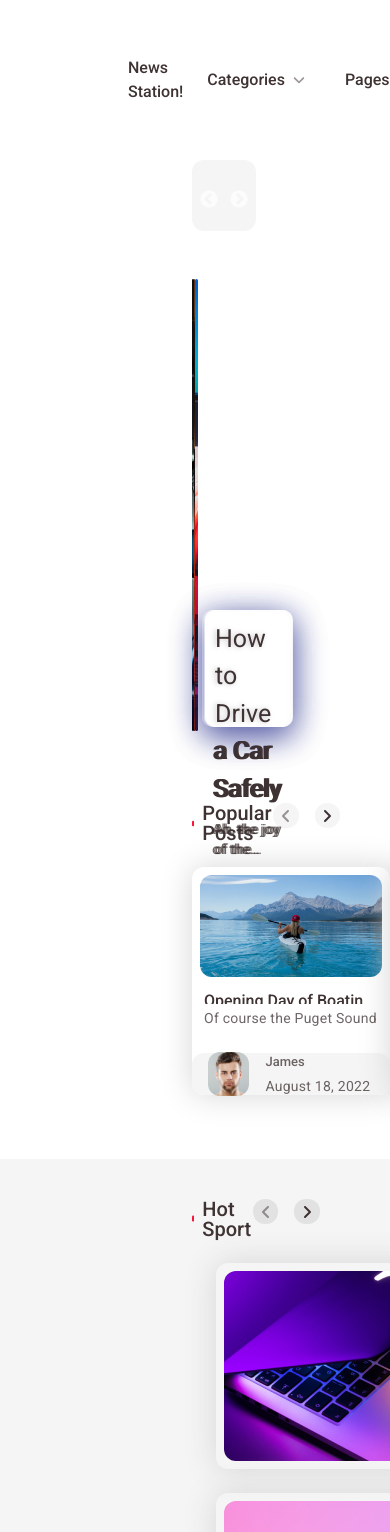
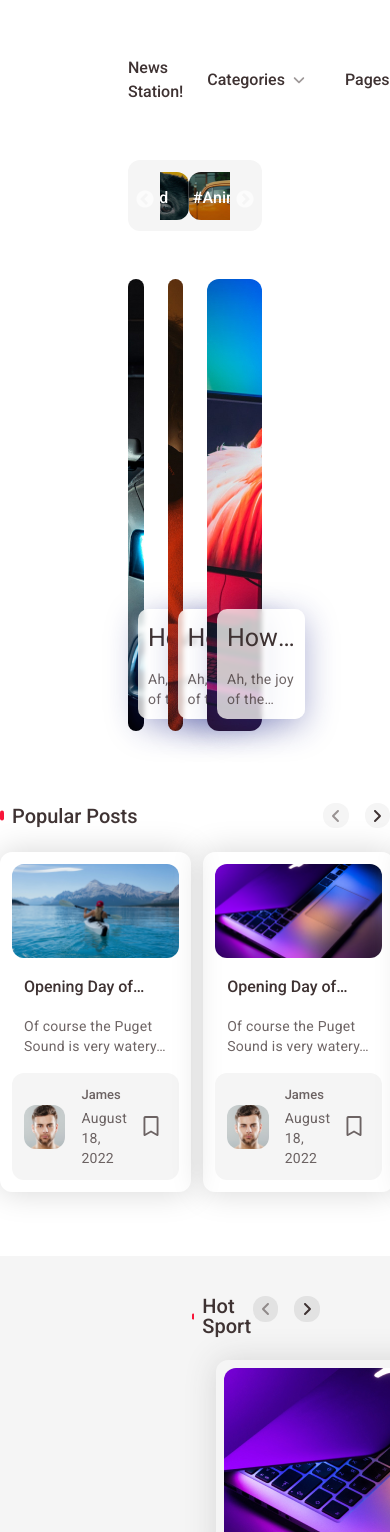
Before and after one commit to dlooz8/express-react-news-station, a React (Vite) app in the folder client/: page / in a window 390 px wide. Shown: the top 1532 px of the page. Built offline with nearby package versions, Linux system fonts and the light colour scheme.

Commit message:
udpate responsive PopPosts

```diff
--- a/client/src/components/Banner.jsx
+++ b/client/src/components/Banner.jsx
@@ -1,25 +1,25 @@
 
 function Banner() {
   return (
-    <section className='mx-48 my-12 banner'>
+    <section className='flex gap-6 justify-between mx-32 2xl:mx-48 my-12 banner'>
         <div className="banner-1 relative">
             <img className="w-[360px] h-[452px] object-cover rounded-xl" src="banner-car.jpg" alt="img" />
-            <div className="glass absolute top-[71%] bg-gray m-2.5 p-2.5 rounded-xl max-w-[339px] max-h-[117px]">
-                <h3>How to Drive a Car Safely</h3>
+            <div className="glass absolute top-[320px] bg-gray m-2.5 p-2.5 rounded-xl max-w-[339px] max-h-[117px]">
+                <h3 className="line-clamp-1">How to Drive a Car Safely</h3>
                 <p className="pt-3 line-clamp-2">Ah, the joy of the open road—it’s a good feeling. But if you’re new to driving, you may feel a little nervous about getting behind the wheel. Don’t worry. While it’s true that accidents can happen to anybody, there are things you can do to drive safely and do your best to avoid them. </p>
             </div>
         </div>
         <div className="banner-2 relative">
             <img className="w-[360px] h-[452px] object-cover rounded-xl" src="banner-music.jpg" alt="img" />
-            <div className="glass absolute top-[71%] bg-gray m-2.5 p-2.5 rounded-xl max-w-[339px] max-h-[117px]">
-                <h3>How to Drive a Car Safely</h3>
+            <div className="glass absolute top-[320px] bg-gray m-2.5 p-2.5 rounded-xl max-w-[339px] max-h-[117px]">
+                <h3 className="line-clamp-1">How to Drive a Car Safely</h3>
                 <p className="pt-3 line-clamp-2">Ah, the joy of the open road—it’s a good feeling. But if you’re new to driving, you may feel a little nervous about getting behind the wheel. Don’t worry. While it’s true that accidents can happen to anybody, there are things you can do to drive safely and do your best to avoid them. </p>
             </div>
         </div>
         <div className="banner-3 relative">
             <img className="w-[744px] h-[452px] object-cover rounded-xl" src="banner-tech.jpg" alt="img" />
-            <div className="glass absolute top-[71%] bg-gray m-2.5 p-2.5 rounded-xl max-w-[724px] max-h-[117px]">
-                <h3>How to Drive a Car Safely</h3>
+            <div className="glass absolute top-[320px] bg-gray m-2.5 p-2.5 rounded-xl max-w-[724px] max-h-[117px]">
+                <h3 className="line-clamp-1">How to Drive a Car Safely</h3>
                 <p className="pt-3 line-clamp-2">Ah, the joy of the open road—it’s a good feeling. But if you’re new to driving, you may feel a little nervous about getting behind the wheel. Don’t worry. While it’s true that accidents can happen to anybody, there are things you can do to drive safely and do your best to avoid them. </p>
             </div>
         </div>
--- a/client/src/components/Carousel.jsx
+++ b/client/src/components/Carousel.jsx
@@ -7,15 +7,37 @@ function Carousel() {
         dots: false,
         infinite: true,
         autoplay: true,
-        autoplaySpeed: 4000,
+        autoplaySpeed: 3000,
         speed: 500,
         slidesToShow: 7,
         slidesToScroll: 1,
-        nextArrow: <button type="button" className="slick-next">Next</button>
+        responsive: [
+            {
+              breakpoint: 1480,
+              settings: {
+                slidesToShow: 5,
+                slidesToScroll: 1,
+              }
+            },
+            {
+              breakpoint: 600,
+              settings: {
+                slidesToShow: 2,
+                slidesToScroll: 2,
+              }
+            },
+            {
+              breakpoint: 480,
+              settings: {
+                slidesToShow: 1,
+                slidesToScroll: 1
+              }
+            }
+          ]
       };
 
     return (
-        <div className="mx-48 bg-gray rounded-xl px-8 pb-1 pt-3  ">
+        <div className="mx-32 2xl:mx-48 bg-gray rounded-xl px-8 pb-1 pt-3  ">
             <Slider {...settings}>
                 <div className="carousel-category-card">
                     <Link to="/food">
--- a/client/src/components/PopularPosts.jsx
+++ b/client/src/components/PopularPosts.jsx
@@ -1,7 +1,7 @@
 
 function PopularPosts() {
   return (
-    <section className="mx-48">
+    <section className="xl:mx-32 2xl:mx-48">
         <div className="flex justify-between py-6">
             <div className="flex gap-2 justify-between items-center">
                 <svg width="4" height="11" viewBox="0 0 4 11" fill="none" xmlns="http://www.w3.org/2000/svg">
@@ -22,69 +22,69 @@ function PopularPosts() {
                 </div>
             </div>
         </div>
-        <div className="flex justify-between">
-            <div className="flex flex-col gap-[.5vh] shadow rounded-xl items-center w-[25vh] h-[27vh]">
-                <img className="min-w-full max-h-[14vh] p-2 object-cover rounded-[20px]" src="popular-sport.jpg" alt="popular" />
+        <div className="flex justify-between gap-3">
+            <div className="flex flex-col justify-between p-3 shadow rounded-xl items-center w-[270px] 2xl:w-[360px] h-[340px] 2xl:h-[390px]">
+                <img className="min-w-full max-h-[206px] object-cover rounded-xl" src="popular-sport.jpg" alt="popular" />
                 <h5 className="line-clamp-1 self-start px-3">Opening Day of Boating Season, Seattle WA</h5>
                 <p className="line-clamp-2 px-3">Of course the Puget Sound is very watery, and where there is water, there are boats. Today is the Grand Opening of Boating Season when traffic gets stalled in the University District (UW) while the Montlake Bridge</p>
-                <div className="flex items-center gap-4 bg-gray rounded-xl px-4 mt-4 w-[23.5vh] h-[5vh] ">
+                <div className="flex justify-between items-center gap-4 bg-gray rounded-xl p-3 w-full">
                     <img src="avatar1.png" alt="avatar" className="max-w-[44px] max-h-[44px] object-cover rounded-xl" />
-                    <div className="flex flex-col gap-1 min-w-[14.5vh]">
+                    <div className="flex flex-col flex-1 gap-1">
                         <h6>James</h6>
                         <p>August 18, 2022</p>
                     </div>
-                    <div className="red-hover">
+                    <div className="red-hover pr-2">
                         <svg width="16" height="21" viewBox="0 0 16 21" fill="#3E3232" xmlns="http://www.w3.org/2000/svg">
                             <path d="M13.625 0C14.6406 0 15.5 0.859375 15.5 1.875V18.75C15.5 19.7266 14.4453 20.3125 13.5859 19.8438L8 16.5625L2.375 19.8438C1.51562 20.3125 0.5 19.7266 0.5 18.75V1.875C0.5 0.859375 1.32031 0 2.375 0H13.625ZM13.625 17.6562V2.10938C13.625 1.99219 13.5078 1.875 13.3516 1.875H2.57031C2.45312 1.875 2.375 1.99219 2.375 2.10938V17.6562L8 14.375L13.625 17.6562Z" fillOpacity={0.75}/>
                         </svg>
                     </div>
                 </div>
             </div>
-            <div className="flex flex-col gap-[.5vh] shadow rounded-xl items-center w-[25vh] h-[27vh]">
-                <img className="min-w-full max-h-[14vh] p-2 object-cover rounded-[20px]" src="popular-tech.jpg" alt="popular" />
+            <div className="flex flex-col justify-between p-3 shadow rounded-xl items-center w-[270px] 2xl:w-[360px] h-[340px] 2xl:h-[390px]">
+                <img className=" max-h-[206px] object-cover rounded-xl" src="popular-tech.jpg" alt="popular" />
                 <h5 className="line-clamp-1 self-start px-3">Opening Day of Boating Season, Seattle WA</h5>
                 <p className="line-clamp-2 px-3">Of course the Puget Sound is very watery, and where there is water, there are boats. Today is the Grand Opening of Boating Season when traffic gets stalled in the University District (UW) while the Montlake Bridge</p>
-                <div className="flex items-center gap-4 bg-gray rounded-xl px-4 mt-4 w-[23.5vh] h-[5vh] ">
+                <div className="flex justify-between items-center gap-4 bg-gray rounded-xl p-3 w-full">
                     <img src="avatar1.png" alt="avatar" className="max-w-[44px] max-h-[44px] object-cover rounded-xl" />
-                    <div className="flex flex-col gap-1 min-w-[14.5vh]">
+                    <div className="flex flex-col flex-1 gap-1">
                         <h6>James</h6>
                         <p>August 18, 2022</p>
                     </div>
-                    <div className="red-hover">
+                    <div className="red-hover pr-2">
                         <svg width="16" height="21" viewBox="0 0 16 21" fill="#3E3232" xmlns="http://www.w3.org/2000/svg">
                             <path d="M13.625 0C14.6406 0 15.5 0.859375 15.5 1.875V18.75C15.5 19.7266 14.4453 20.3125 13.5859 19.8438L8 16.5625L2.375 19.8438C1.51562 20.3125 0.5 19.7266 0.5 18.75V1.875C0.5 0.859375 1.32031 0 2.375 0H13.625ZM13.625 17.6562V2.10938C13.625 1.99219 13.5078 1.875 13.3516 1.875H2.57031C2.45312 1.875 2.375 1.99219 2.375 2.10938V17.6562L8 14.375L13.625 17.6562Z" fillOpacity={0.75}/>
                         </svg>
                     </div>
                 </div>
             </div>
-            <div className="flex flex-col gap-[.5vh] shadow rounded-xl items-center w-[25vh] h-[27vh]">
-                <img className="min-w-full max-h-[14vh] p-2 object-cover rounded-[20px]" src="popular-car.jpg" alt="popular" />
+            <div className="flex flex-col justify-between p-3 shadow rounded-xl items-center w-[270px] 2xl:w-[360px] h-[340px] 2xl:h-[390px]">
+                <img className="min-w-full max-h-[206px] object-cover rounded-xl" src="popular-car.jpg" alt="popular" />
                 <h5 className="line-clamp-1 self-start px-3">Opening Day of Boating Season, Seattle WA</h5>
                 <p className="line-clamp-2 px-3">Of course the Puget Sound is very watery, and where there is water, there are boats. Today is the Grand Opening of Boating Season when traffic gets stalled in the University District (UW) while the Montlake Bridge</p>
-                <div className="flex items-center gap-4 bg-gray rounded-xl px-4 mt-4 w-[23.5vh] h-[5vh] ">
+                <div className="flex justify-between items-center gap-4 bg-gray rounded-xl p-3 w-full">
                     <img src="avatar1.png" alt="avatar" className="max-w-[44px] max-h-[44px] object-cover rounded-xl" />
-                    <div className="flex flex-col gap-1 min-w-[14.5vh]">
+                    <div className="flex flex-col flex-1 gap-1">
                         <h6>James</h6>
                         <p>August 18, 2022</p>
                     </div>
-                    <div className="red-hover">
+                    <div className="red-hover pr-2">
                         <svg width="16" height="21" viewBox="0 0 16 21" fill="#3E3232" xmlns="http://www.w3.org/2000/svg">
                             <path d="M13.625 0C14.6406 0 15.5 0.859375 15.5 1.875V18.75C15.5 19.7266 14.4453 20.3125 13.5859 19.8438L8 16.5625L2.375 19.8438C1.51562 20.3125 0.5 19.7266 0.5 18.75V1.875C0.5 0.859375 1.32031 0 2.375 0H13.625ZM13.625 17.6562V2.10938C13.625 1.99219 13.5078 1.875 13.3516 1.875H2.57031C2.45312 1.875 2.375 1.99219 2.375 2.10938V17.6562L8 14.375L13.625 17.6562Z" fillOpacity={0.75}/>
                         </svg>
                     </div>
                 </div>
             </div>
-            <div className="flex flex-col gap-[.5vh] shadow rounded-xl items-center w-[25vh] h-[27vh]">
-                <img className="min-w-full max-h-[14vh] p-2 object-cover rounded-[20px]" src="popular-food.jpg" alt="popular" />
+            <div className="flex flex-col justify-between p-3 shadow rounded-xl items-center w-[270px] 2xl:w-[360px] h-[340px] 2xl:h-[390px]">
+                <img className="min-w-full max-h-[206px] object-cover rounded-xl" src="popular-food.jpg" alt="popular" />
                 <h5 className="line-clamp-1 self-start px-3">Opening Day of Boating Season, Seattle WA</h5>
                 <p className="line-clamp-2 px-3">Of course the Puget Sound is very watery, and where there is water, there are boats. Today is the Grand Opening of Boating Season when traffic gets stalled in the University District (UW) while the Montlake Bridge</p>
-                <div className="flex items-center gap-4 bg-gray rounded-xl px-4 mt-4 w-[23.5vh] h-[5vh] ">
+                <div className="flex justify-between items-center gap-4 bg-gray rounded-xl p-3 w-full">
                     <img src="avatar1.png" alt="avatar" className="max-w-[44px] max-h-[44px] object-cover rounded-xl" />
-                    <div className="flex flex-col gap-1 min-w-[14.5vh]">
+                    <div className="flex flex-col flex-1 gap-1">
                         <h6>James</h6>
                         <p>August 18, 2022</p>
                     </div>
-                    <div className="red-hover">
+                    <div className="red-hover pr-2">
                         <svg width="16" height="21" viewBox="0 0 16 21" fill="#3E3232" xmlns="http://www.w3.org/2000/svg">
                             <path d="M13.625 0C14.6406 0 15.5 0.859375 15.5 1.875V18.75C15.5 19.7266 14.4453 20.3125 13.5859 19.8438L8 16.5625L2.375 19.8438C1.51562 20.3125 0.5 19.7266 0.5 18.75V1.875C0.5 0.859375 1.32031 0 2.375 0H13.625ZM13.625 17.6562V2.10938C13.625 1.99219 13.5078 1.875 13.3516 1.875H2.57031C2.45312 1.875 2.375 1.99219 2.375 2.10938V17.6562L8 14.375L13.625 17.6562Z" fillOpacity={0.75}/>
                         </svg>
```
